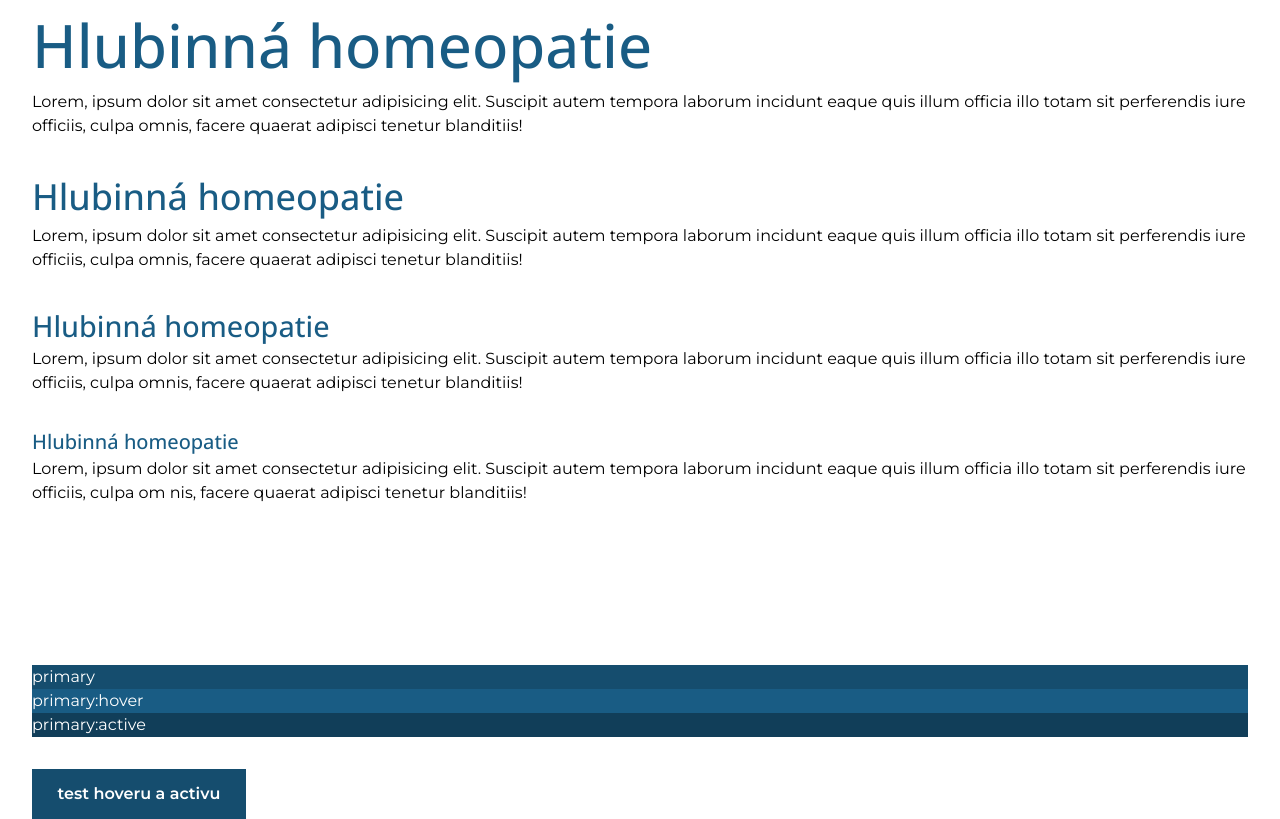
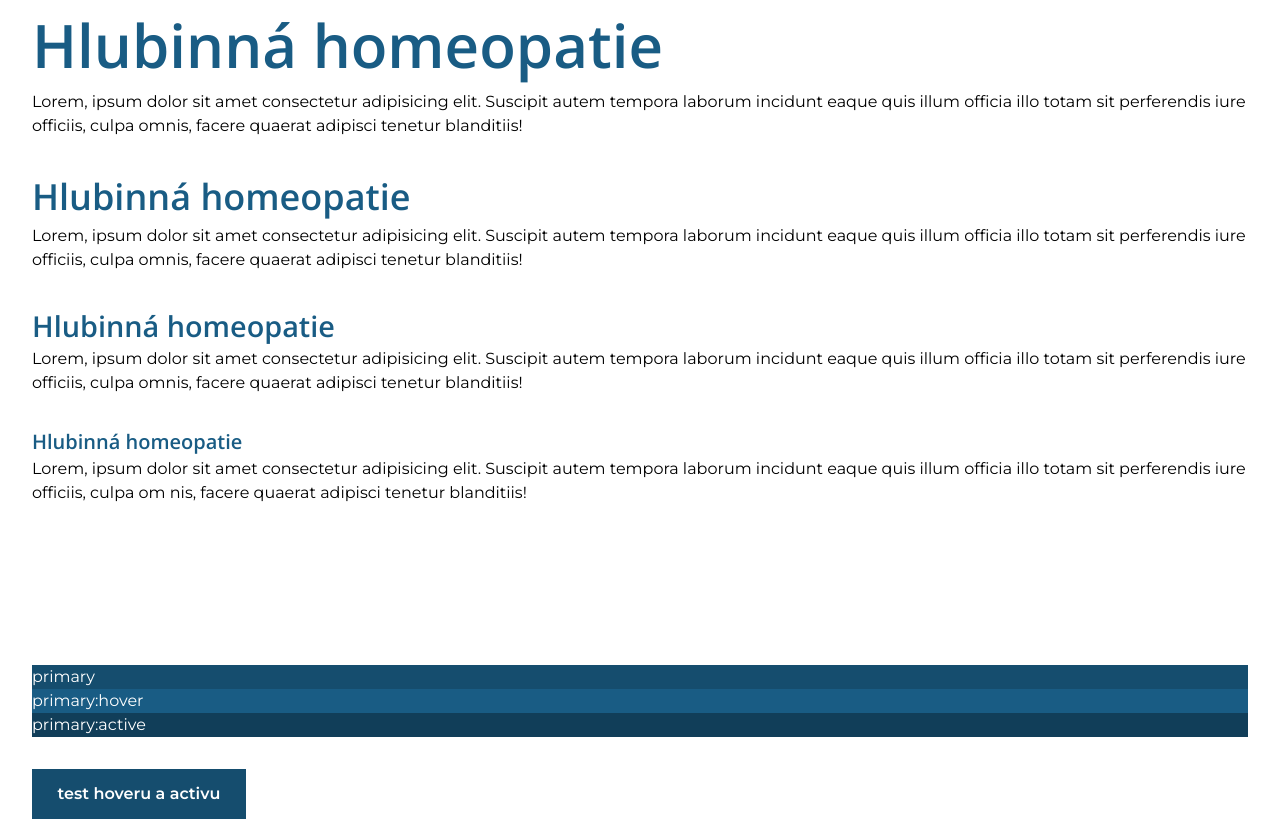
Before and after one commit to Maarrttiinn456/hlubinna-homeopatie, a website: page index.html in a window 1280 px wide. Drawn offline with nearby package versions, Linux system fonts and the light colour scheme.

Commit message:
start projektu

```diff
--- a/public/index.html
+++ b/index.html
@@ -10,9 +10,8 @@
     <link rel="preconnect" href="https://fonts.gstatic.com" crossorigin>
     <link href="https://fonts.googleapis.com/css2?family=Montserrat:wght@400;500;600&display=swap" rel="stylesheet">
     <link href="https://fonts.googleapis.com/css2?family=Open+Sans:wght@400;500;600&display=swap" rel="stylesheet">
+    <link rel="stylesheet" href="./public/output.css">
 
-
-    <link rel="stylesheet" href="./output.css">
     <title>Hlubinná homeopatie</title>
 </head>
 <body>
@@ -44,7 +43,7 @@
 
 
 
-        <div class="bg-primary text-white">
+        <div class="bg-primary text-white test">
             primary
         </div>
         <div class="bg-primary-hover text-white">
@@ -59,5 +58,10 @@
         </div>
 
     </div>
+
+    <script src="https://code.jquery.com/jquery-3.6.1.js" integrity="sha256-3zlB5s2uwoUzrXK3BT7AX3FyvojsraNFxCc2vC/7pNI="
+        crossorigin="anonymous"></script>
+    <script src="./public/js/main.js"></script>
+
 </body>
 </html>
--- a/package.json
+++ b/package.json
@@ -19,6 +19,5 @@
     "postcss": "^8.4.19",
     "postcss-cli": "^10.0.0",
     "tailwindcss": "^3.2.4"
-  },
-  "dependencies": {}
+  }
 }
--- a/postcss.config.js
+++ b/postcss.config.js
@@ -5,6 +5,5 @@ module.exports = {
     require('cssnano')({
       preset: 'default',
     }),
-
   ],
 }
--- /dev/null
+++ b/public/js/main.js
@@ -0,0 +1,3 @@
+$('.test').on('click', function(){
+    alert("sss")
+})
--- a/tailwind.config.js
+++ b/tailwind.config.js
@@ -1,8 +1,11 @@
 /** @type {import('tailwindcss').Config} */
-const plugin = require('./node_modules/tailwindcss/plugin')
+const plugin = require('./node_modules/tailwindcss/plugin');
 
 module.exports = {
-  content: ['./public/**/*.{html,js}'],
+  content: [
+    'index.html',
+    './public/**/*.{html,js}',
+  ],
   theme: {
     container:{
       center: true,
@@ -58,7 +61,8 @@ module.exports = {
   },
 
   plugins: [
-    plugin(function({ addComponents, addBase, theme }) {
+    plugin(function({ addComponents, theme }) {
+
       addComponents({
         '.btn': {
           padding: '.8rem 1.6rem',
@@ -77,10 +81,10 @@ module.exports = {
             background: theme('colors.primary.active')
           }
         },
-        '.h1': { fontSize: theme('fontSize.6xl'), fontWeight:500,},
-        '.h2': { fontSize: theme('fontSize.4xl'), fontWeight:500 },
-        '.h3': { fontSize: theme('fontSize.2xl'), fontWeight:500 },
-        '.h4': { fontSize: theme('fontSize.xl'), fontWeight:500 }
+        '.h1': { fontSize: theme('fontSize.6xl'), fontWeight:600,},
+        '.h2': { fontSize: theme('fontSize.4xl'), fontWeight:600 },
+        '.h3': { fontSize: theme('fontSize.2xl'), fontWeight:600 },
+        '.h4': { fontSize: theme('fontSize.xl'), fontWeight:600 }
       })
 
     }),
```
Also changed, not shown: public/output.css.
